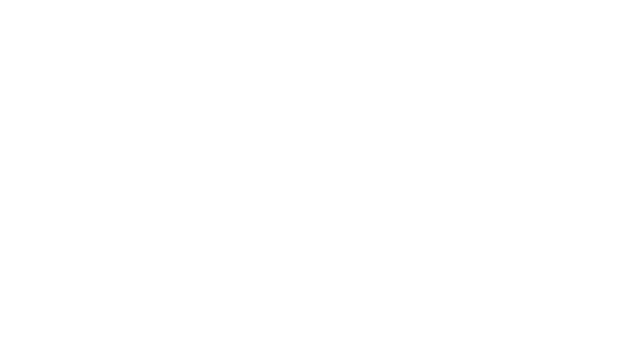
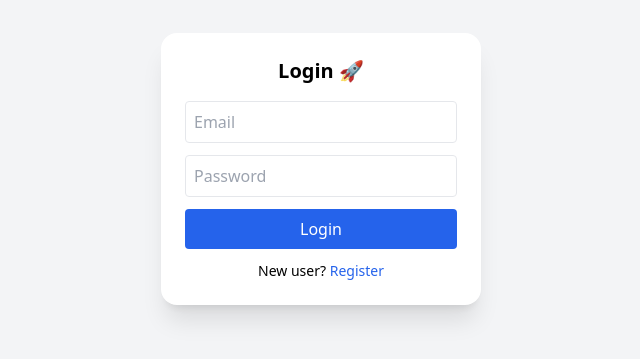
Before and after one commit to Aryan-st11/ai-job-tracker, a React (Vite) app in the folder frontend/: page /dashboard in a window 1280 px wide. Before the commit this address led to /dashboard. Shown: the part 231-590 px from the top of the page, without its empty margins (319-959 px from the left). Built offline with nearby package versions, Linux system fonts and the light colour scheme; no server answers; sample sign-in values are in the browser's storage.

Commit message:
Final login + routing fix

```diff
--- a/frontend/src/App.tsx
+++ b/frontend/src/App.tsx
@@ -1,10 +1,15 @@
 import { BrowserRouter, Routes, Route, Navigate } from "react-router-dom";
+import { useEffect, useState } from "react";
 import Dashboard from "./pages/Dashboard";
 import Login from "./pages/Login";
 import Register from "./pages/register";
 
 function App() {
-  const token = localStorage.getItem("token");
+  const [token, setToken] = useState<string | null>(null);
+
+  useEffect(() => {
+    setToken(localStorage.getItem("token"));
+  }, []);
 
   return (
     <BrowserRouter>
@@ -16,8 +21,14 @@ function App() {
 
         {/* Protected Route */}
         <Route
+          path="/dashboard"
+          element={token ? <Dashboard /> : <Navigate to="/login" />}
+        />
+
+        {/* Default Route */}
+        <Route
           path="/"
-          element={token ? <Dashboard /> : <Navigate to="/login" />}
+          element={<Navigate to={token ? "/dashboard" : "/login"} />}
         />
 
       </Routes>
--- a/frontend/src/pages/Login.tsx
+++ b/frontend/src/pages/Login.tsx
@@ -1,13 +1,11 @@
 import { useState } from "react";
 import API from "../api/axios";
-import { useNavigate } from "react-router-dom";
+import { Link } from "react-router-dom";
 
 export default function Login() {
   const [email, setEmail] = useState("");
   const [password, setPassword] = useState("");
   const [loading, setLoading] = useState(false);
-
-  const navigate = useNavigate();
 
   const handleLogin = async () => {
     if (!email || !password) {
@@ -35,8 +33,8 @@ export default function Login() {
       // ✅ Save token
       localStorage.setItem("token", token);
 
-      // ✅ Navigate properly (FIXED)
-      navigate("/");
+      // 🚀 FORCE FULL RELOAD (fixes auth state issue)
+      window.location.href = "/dashboard";
 
     } catch (err: any) {
       console.error(err);
@@ -78,9 +76,9 @@ export default function Login() {
 
         <p className="mt-3 text-sm text-center">
           New user?{" "}
-          <a href="/register" className="text-blue-600 hover:underline">
+          <Link to="/register" className="text-blue-600 hover:underline">
             Register
-          </a>
+          </Link>
         </p>
 
       </div>
```
